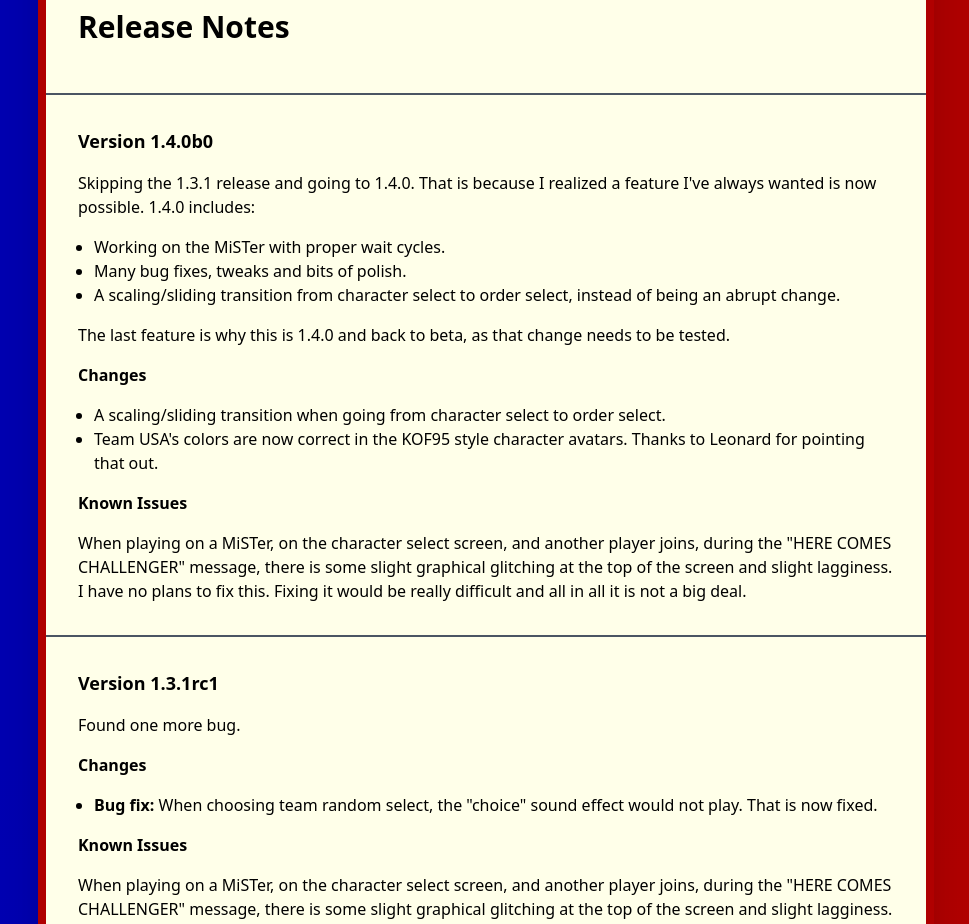
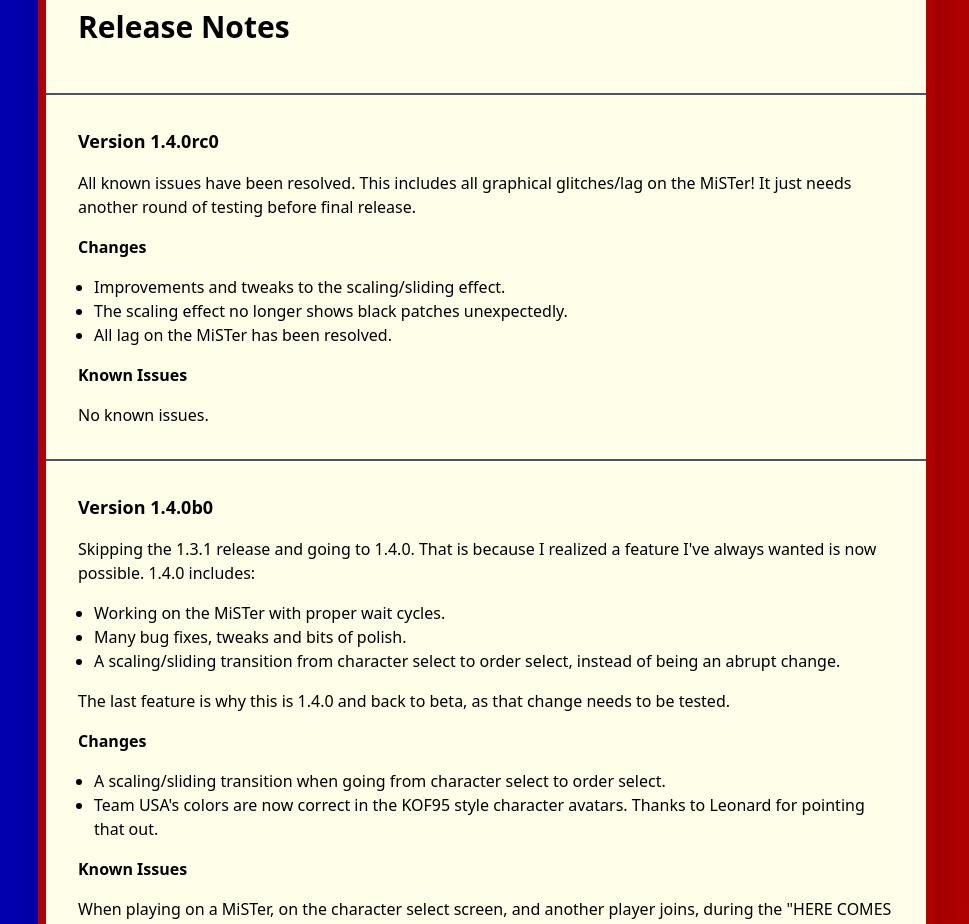
Before and after one commit to city41/neorh, a Next.js app: page / in a window 1280 px wide. Shown: the part 3280-4204 px from the top of the page, without its empty margins (154-1123 px from the left). Built offline with nearby package versions, Linux system fonts and the light colour scheme.

Commit message:
v1.4.0rc0

```diff
--- a/src/components/IndexPage/IndexPage.tsx
+++ b/src/components/IndexPage/IndexPage.tsx
@@ -189,6 +189,23 @@ function IndexPage() {
           <h2 className={styles.pageHeader}>Release Notes</h2>
         </div>
         <div className="mb-16">
+          <Hr />
+          <h3 className="heading text-lg font-bold pb-4">Version 1.4.0rc0</h3>
+          <p>
+            All known issues have been resolved. This includes all graphical
+            glitches/lag on the MiSTer! It just needs another round of testing
+            before final release.
+          </p>
+          <h4 className="heading font-bold py-4">Changes</h4>
+          <ul className="list-disc ml-4">
+            <li>Improvements and tweaks to the scaling/sliding effect.</li>
+            <li>
+              The scaling effect no longer shows black patches unexpectedly.
+            </li>
+            <li>All lag on the MiSTer has been resolved.</li>
+          </ul>
+          <h4 className="heading font-bold py-4">Known Issues</h4>
+          <p>No known issues.</p>
           <Hr />
           <h3 className="heading text-lg font-bold pb-4">Version 1.4.0b0</h3>
           <p>
```
Also changed, not shown: 2 other files (tests, documents, lock files or other folders).
